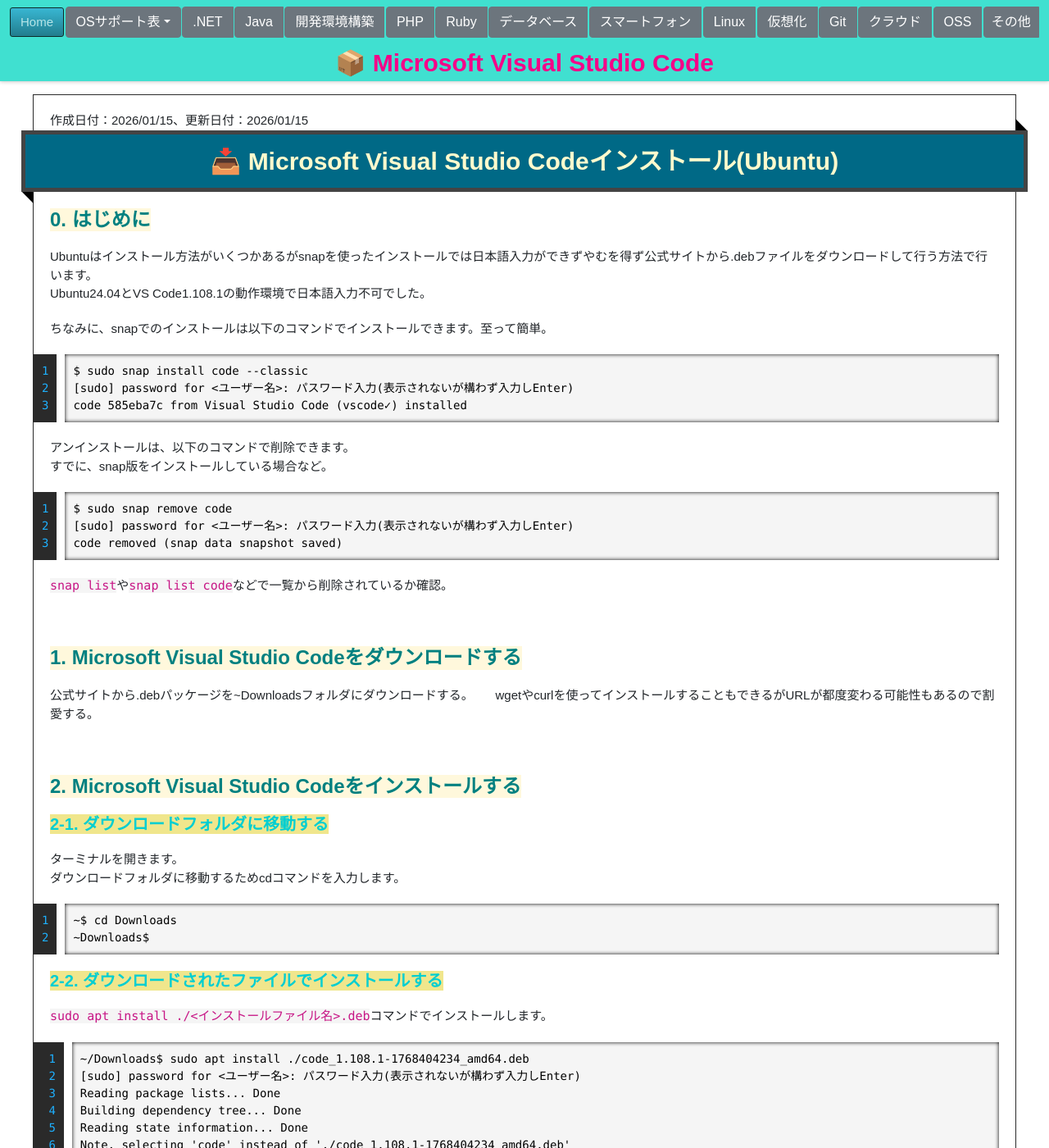
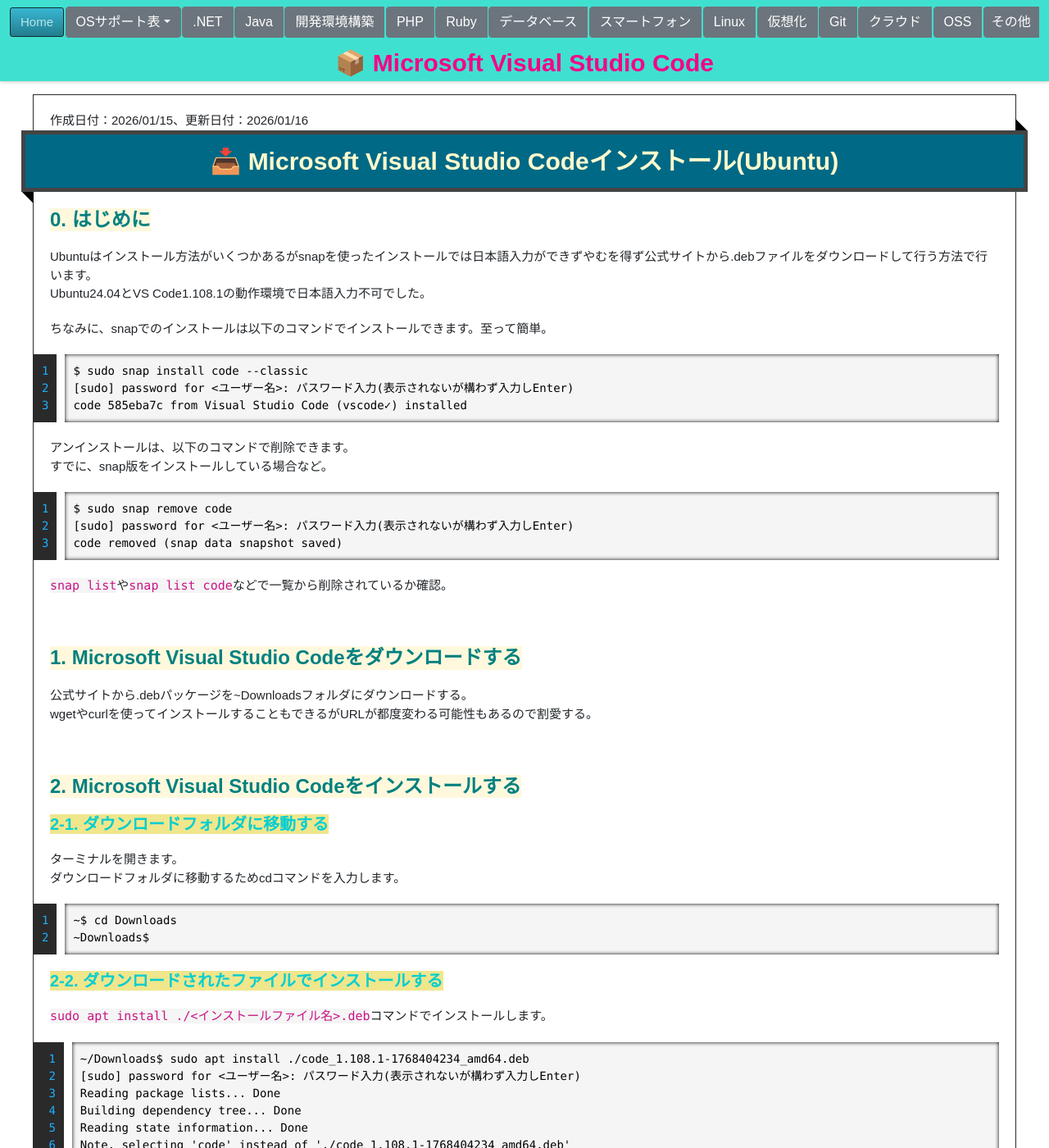
Before and after one commit to person-carrying-water/person-carrying-water.github.io, a Jekyll site: the page built from Contents/Ide/VisualStudioCode/InstUbuntu.md, in a window 1280 px wide and 1400 px high. Shown: the whole window at 82% size. Built offline with Jekyll 4.4.1, drawn with Linux system fonts in a browser that asks for light colours; nearby versions of some CDN libraries; emoji names are drawn with the system emoji font; some of the changed text lies outside the part shown.

Commit message:
Ubuntu260116

```diff
--- a/Contents/Ide/VisualStudioCode/InstUbuntu.md
+++ b/Contents/Ide/VisualStudioCode/InstUbuntu.md
@@ -3,7 +3,7 @@
 title: ":package: Microsoft Visual Studio Code"
 description: ":inbox_tray: Microsoft Visual Studio Codeインストール(Ubuntu)"
 date: "2026/01/15"
-lastmod: "2026/01/15"
+lastmod: "2026/01/16"
 ---
 
 ## 0. はじめに
--- a/_layouts/default.html
+++ b/_layouts/default.html
@@ -305,7 +305,7 @@
     {% endif %}
   </div>
   <div class="creds">
-    <small>2019-2023 - マークダウン・メモ</small><br />
+    <small>2019-2026 - マークダウン・メモ</small><br />
     <small>This page generated using <a href="https://pages.github.com/">GitHub Pages</a></small><br />
   </div>
 </footer>
```
